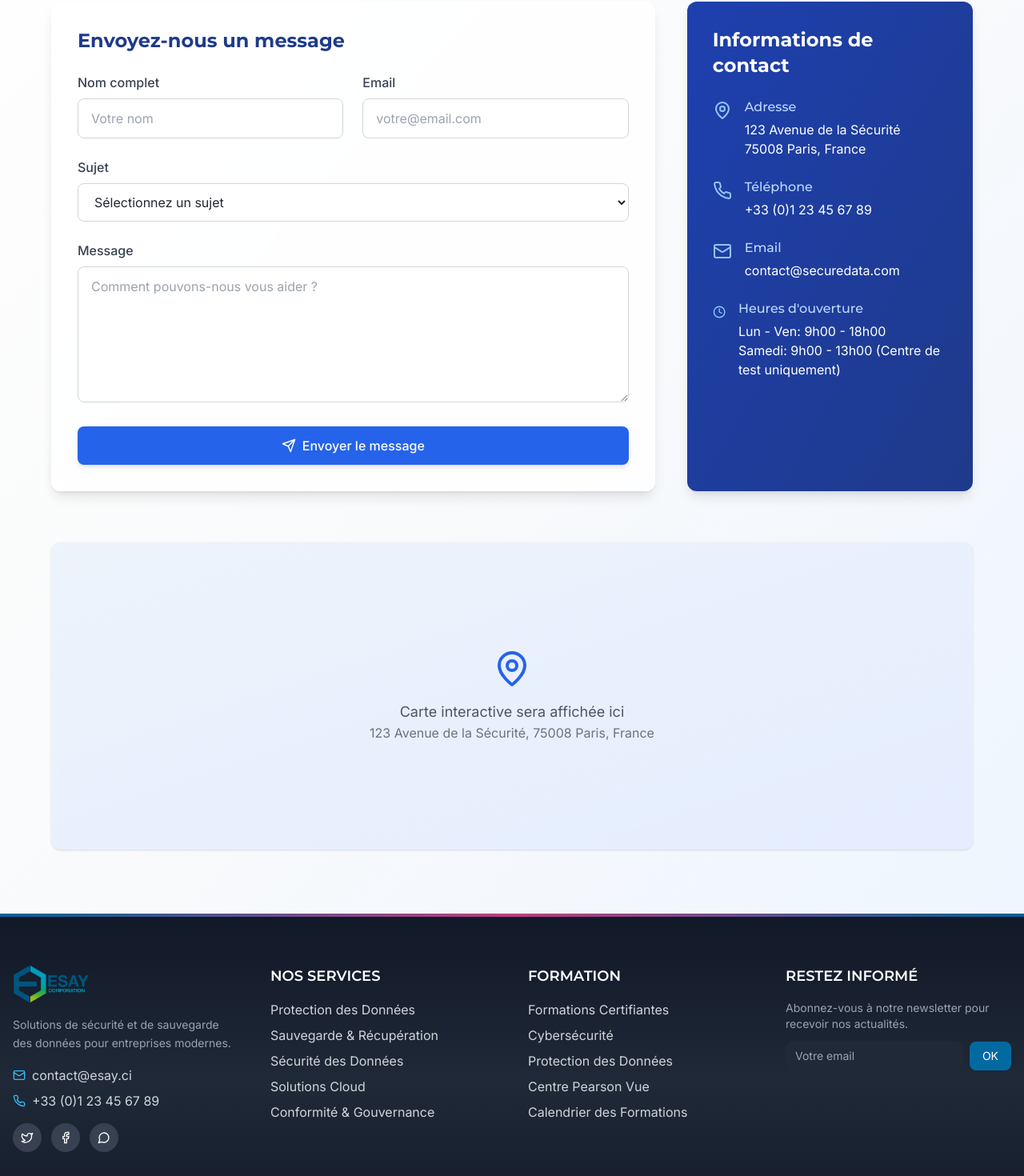
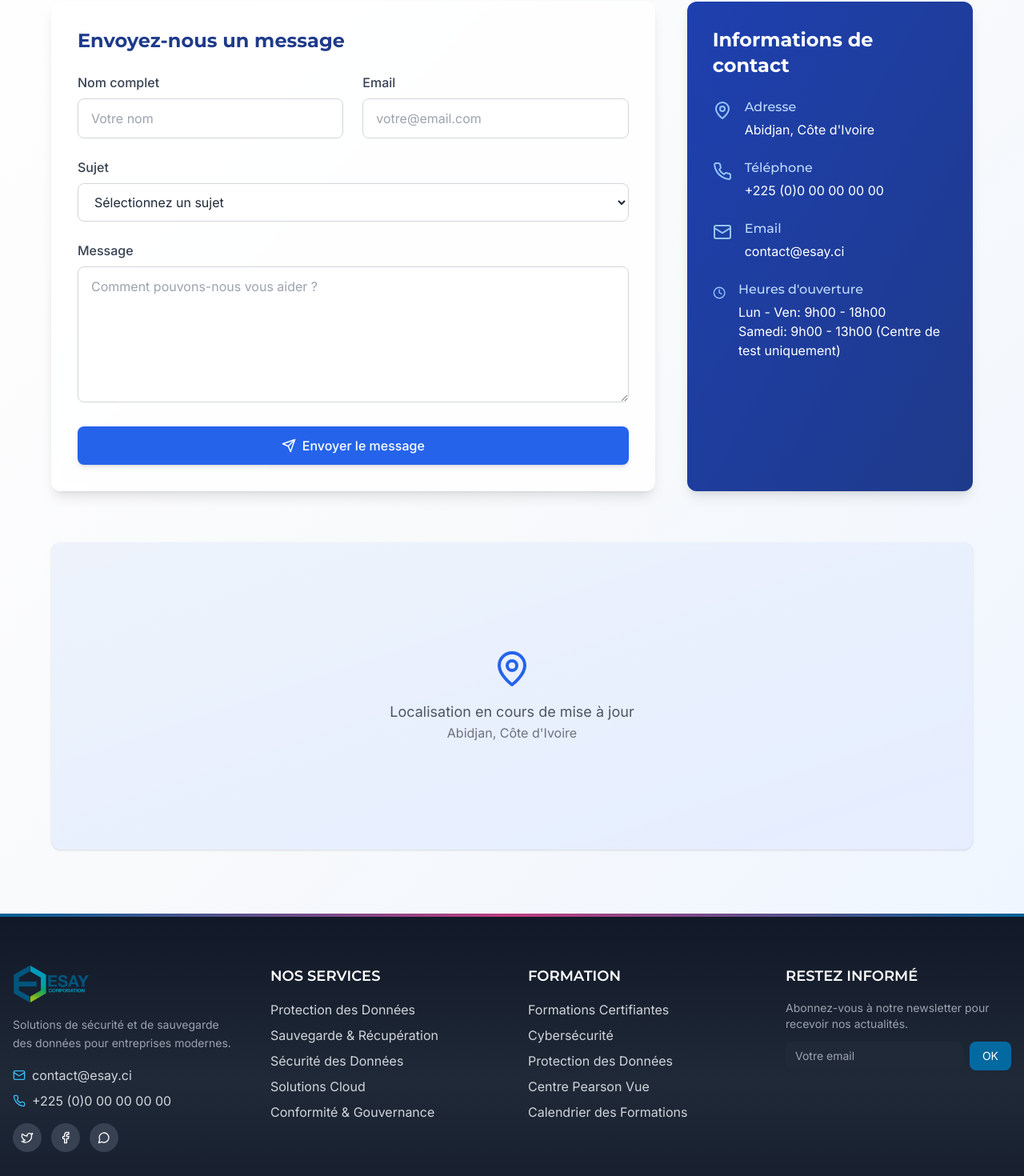
Before and after one commit to Markathy12/project-sb1-Ivoprest, a React (Vite) app: page / in a window 1280 px wide. Shown: the part 3824-5294 px from the top of the page at 80% size. Built offline with nearby package versions, Linux system fonts and the light colour scheme.

Commit message:
16/01
Commit pour déploiement

```diff
--- a/src/App.tsx
+++ b/src/App.tsx
@@ -21,6 +21,7 @@ import DataSecurityPage from './pages/DataSecurityPage';
 import SessionsPage from './pages/SessionsPage';
 import CertifyingTrainingPage from './pages/CertifyingTrainingPage';
 import CustomTrainingPage from './pages/CustomTrainingPage';
+import WorkshopPage from './pages/WorkshopPage';
 
 const App: React.FC = () => {
   return (
@@ -45,6 +46,8 @@ const App: React.FC = () => {
         <Route path="/inscription" element={<SessionsPage />} />
         <Route path="/services/formations-certifiantes" element={<CertifyingTrainingPage />} />
         <Route path="/services/formations-sur-mesure" element={<CustomTrainingPage />} />
+        <Route path="/services/ateliers-pratiques" element={<WorkshopPage />} />
+
 
       </Routes>
 
--- a/src/components/Contact.tsx
+++ b/src/components/Contact.tsx
@@ -187,7 +187,7 @@ const Contact: React.FC = () => {
                   <MapPin className="text-blue-300 mt-1 mr-4" size={24} />
                   <div>
                     <h4 className="font-medium text-blue-200 mb-1">Adresse</h4>
-                    <p>123 Avenue de la Sécurité<br />75008 Paris, France</p>
+                    <p>Abidjan, Côte d'Ivoire</p>
                   </div>
                 </div>
 
@@ -195,7 +195,7 @@ const Contact: React.FC = () => {
                   <Phone className="text-blue-300 mt-1 mr-4" size={24} />
                   <div>
                     <h4 className="font-medium text-blue-200 mb-1">Téléphone</h4>
-                    <p>+33 (0)1 23 45 67 89</p>
+                    <p>+225 (0)0 00 00 00 00</p>
                   </div>
                 </div>
 
@@ -203,7 +203,7 @@ const Contact: React.FC = () => {
                   <Mail className="text-blue-300 mt-1 mr-4" size={24} />
                   <div>
                     <h4 className="font-medium text-blue-200 mb-1">Email</h4>
-                    <p>contact@securedata.com</p>
+                    <p>contact@esay.ci</p>
                   </div>
                 </div>
 
@@ -225,8 +225,8 @@ const Contact: React.FC = () => {
           <div className="w-full h-full flex items-center justify-center bg-gradient-to-br from-blue-50/80 to-indigo-50/80 backdrop-blur-sm">
             <div className="text-center">
               <MapPin size={48} className="text-blue-600 mx-auto mb-4" />
-              <p className="text-gray-600 text-lg">Carte interactive sera affichée ici</p>
-              <p className="text-gray-500">123 Avenue de la Sécurité, 75008 Paris, France</p>
+              <p className="text-gray-600 text-lg">Localisation en cours de mise à jour</p>
+              <p className="text-gray-500">Abidjan, Côte d'Ivoire</p>
             </div>
           </div>
         </div>
--- a/src/components/Footer.tsx
+++ b/src/components/Footer.tsx
@@ -36,7 +36,7 @@ const Footer: React.FC = () => {
               </div>
               <div className="flex items-center">
                 <Phone size={16} className="text-primary-400 mr-2" />
-                <span>+33 (0)1 23 45 67 89</span>
+                <span>+225 (0)0 00 00 00 00</span>
               </div>
             </div>
 
--- a/src/pages/TrainingCenterPage.tsx
+++ b/src/pages/TrainingCenterPage.tsx
@@ -206,11 +206,9 @@ const TrainingCenterPage: React.FC = () => {
         </div>
 
         {/* Lien de la carte */}
-        <a
-            href={`/services/${item.title.toLowerCase().replace(/[^a-z0-9]/g, '-')}`}
-            className="absolute inset-0 z-10" // Rendre toute la carte cliquable
-            title={`Découvrir ${item.title}`}
-        ></a>
+        <a href={item.link} className="absolute inset-0 z-10" title={item.title}>
+      <span className="sr-only">Découvrir {item.title}</span>
+    </a>
       </motion.div>
     ))}
   </div>
```
Also changed, not shown: 176 other files (tests, documents, lock files or other folders).
